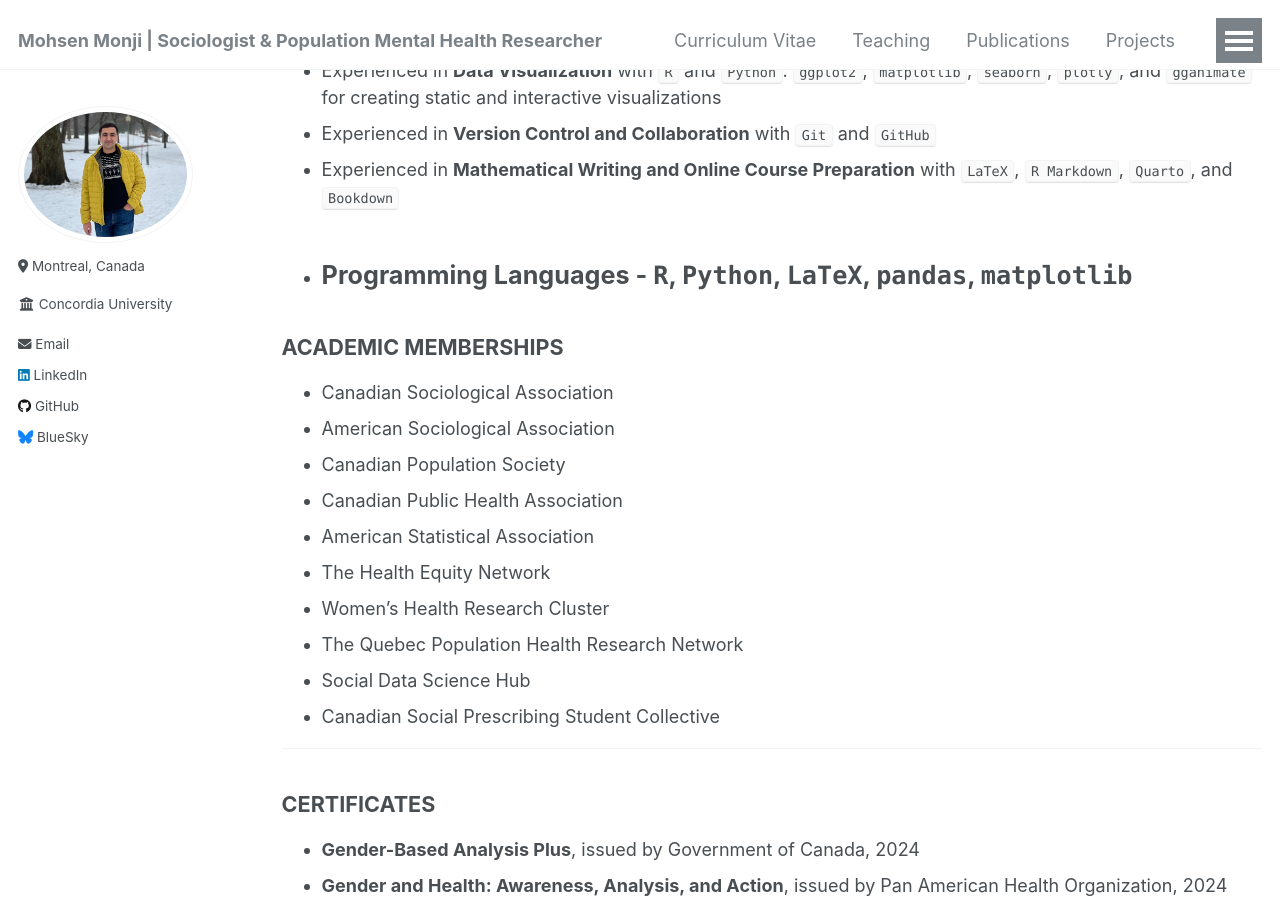
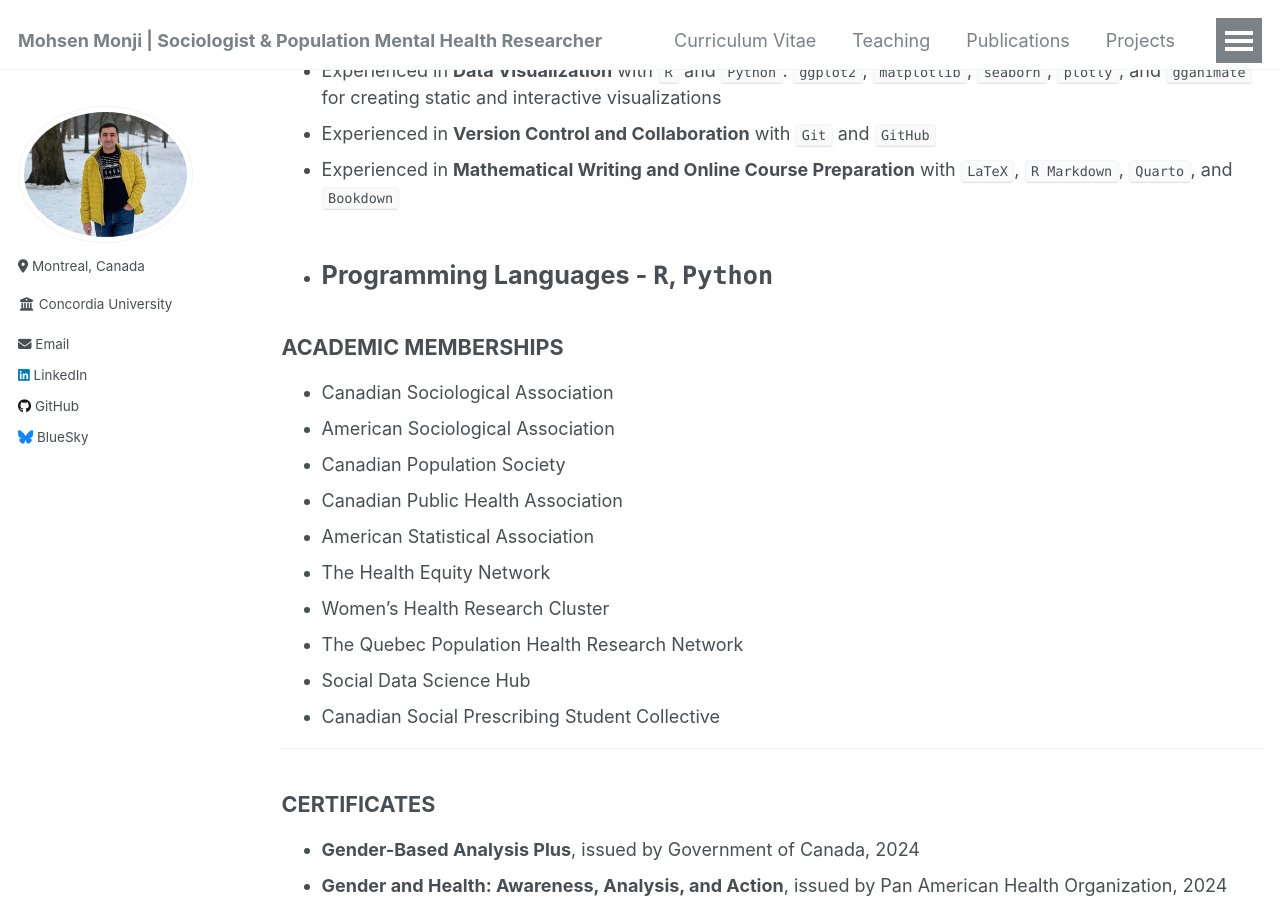
Before and after one commit to Mohsnmonji/mohsnmonji.github.io, a Jekyll site: the page built from _pages/Curriculum Vitae.md, in a window 1280 px wide and 900 px high, scrolled down 3560 px. Built offline with Jekyll 4.4.1, drawn with Linux system fonts in a browser that asks for light colours.

Commit message:
Update Curriculum Vitae.md

```diff
--- a/_pages/Curriculum Vitae.md
+++ b/_pages/Curriculum Vitae.md
@@ -120,7 +120,7 @@ redirect_from:
 - Experienced in **Data Visualization** with `R` and `Python`: `ggplot2`, `matplotlib`, `seaborn`, `plotly`, and `gganimate` for creating static and interactive visualizations
 - Experienced in **Version Control and Collaboration** with `Git` and `GitHub`
 - Experienced in **Mathematical Writing and Online Course Preparation** with `LaTeX`, `R Markdown`, `Quarto`, and `Bookdown`
-- **Programming Languages** - `R`, `Python`, `LaTeX`, `pandas`, `matplotlib`
+- **Programming Languages** - `R`, `Python`
 ---
 
 ### **ACADEMIC MEMBERSHIPS**
```
